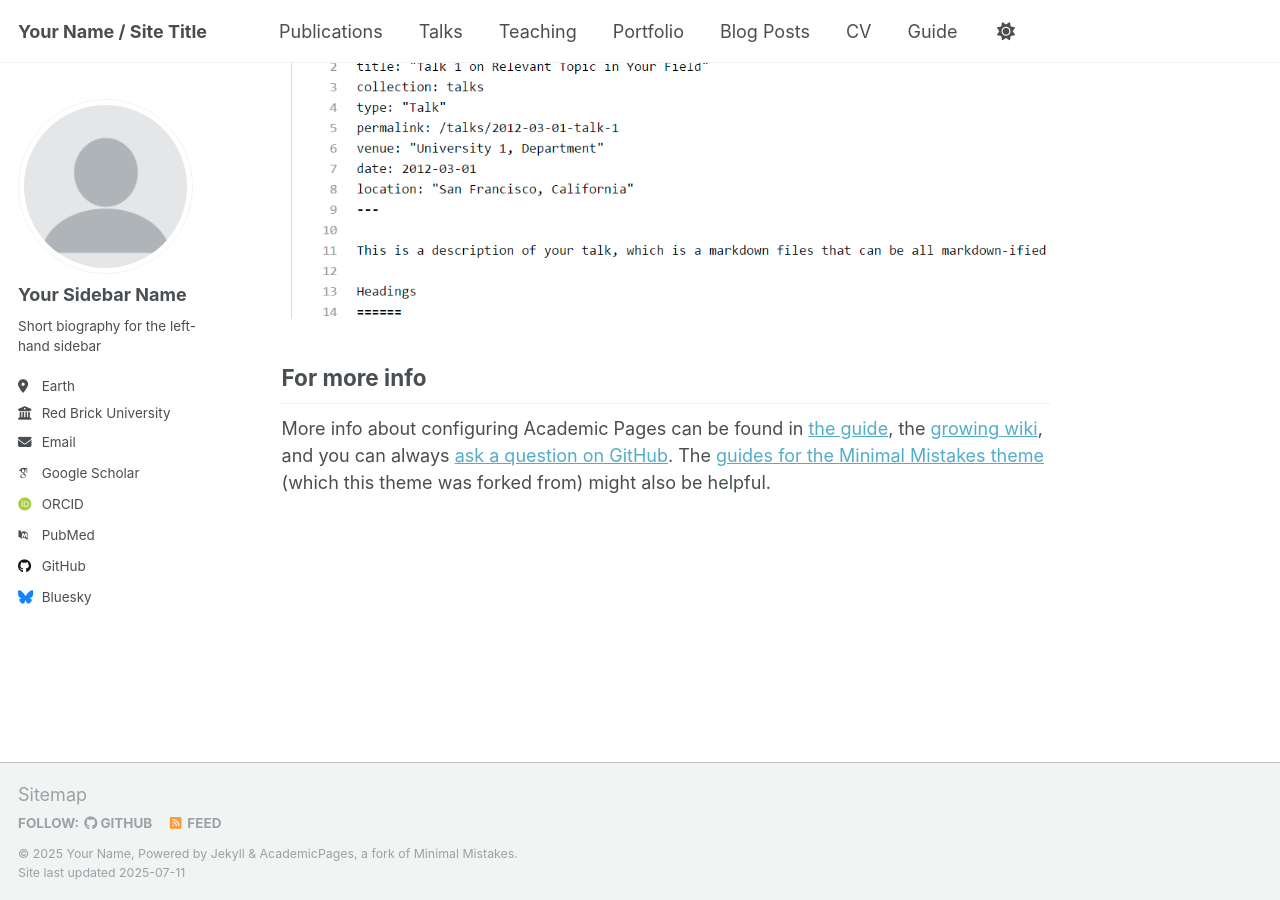
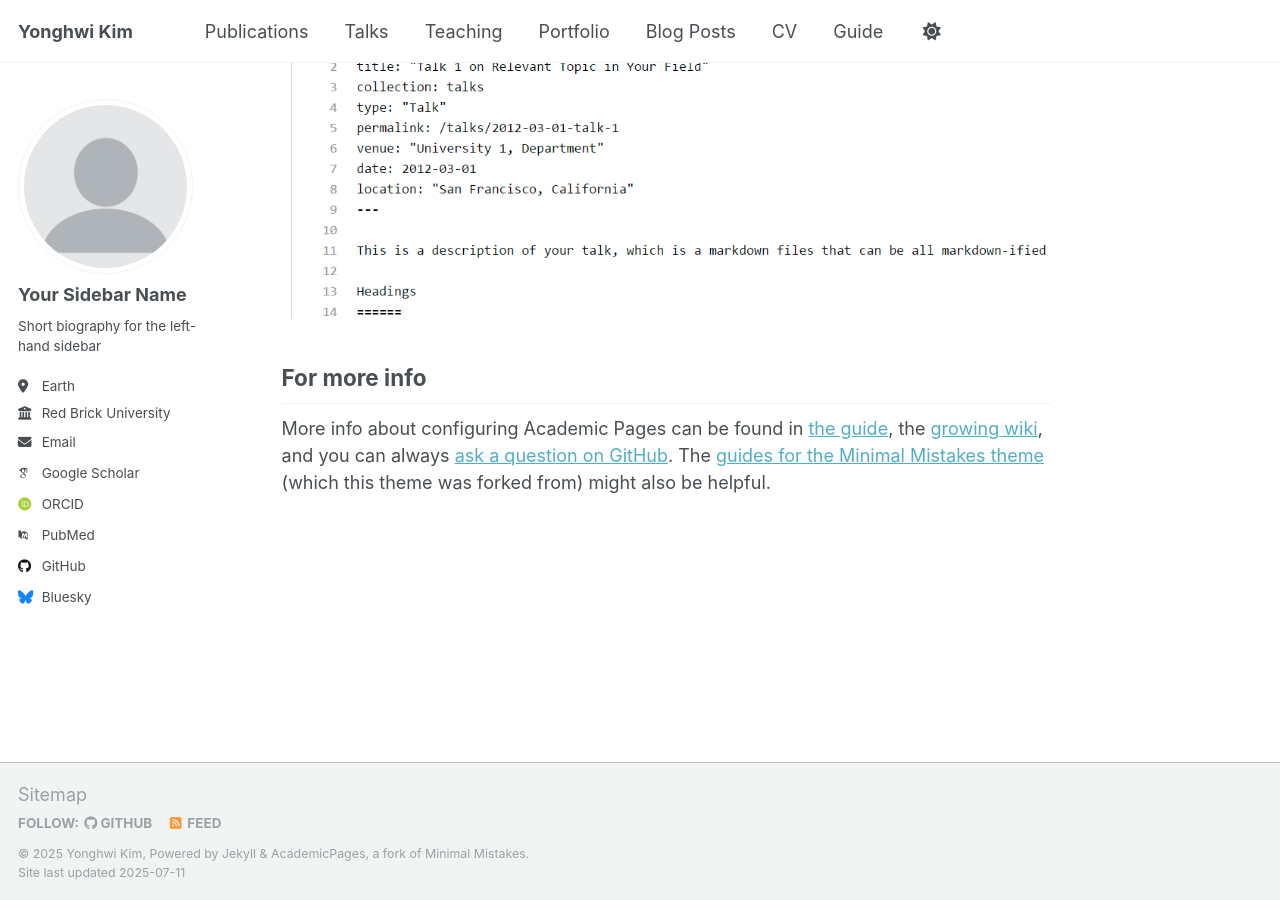
Before and after one commit to yonghwi-erickim/yonghwi-erickim.github.io, a Jekyll site: the page built from _pages/about.md, in a window 1280 px wide and 900 px high, scrolled down 2880 px. Built offline with Jekyll 4.4.1, drawn with Linux system fonts in a browser that asks for light colours; some web fonts are replaced; a script that is not in the unit is left out.

Commit message:
Update _config.yml

```diff
--- a/_config.yml
+++ b/_config.yml
@@ -9,13 +9,13 @@
 # Basic Site Settings
 locale                   : "en-US"
 site_theme               : "default"
-title                    : "Your Name / Site Title"
+title                    : "Yonghwi Kim"
 title_separator          : "-"
-name                     : &name "Your Name"
+name                     : &name "Yonghwi Kim"
 description              : &description "personal description"
-url                      : https://academicpages.github.io # the base hostname & protocol for your site e.g. "https://[your GitHub username].github.io" or if you already have some other page hosted on Github then use "https://[your GitHub username].github.io/[Your Repo Name]"
+url                      : https://yonghwi-erickim.github.io # the base hostname & protocol for your site e.g. "https://[your GitHub username].github.io" or if you already have some other page hosted on Github then use "https://[your GitHub username].github.io/[Your Repo Name]"
 baseurl                  : "" # the subpath of your site, e.g. "/blog"
-repository               : "academicpages/academicpages.github.io"
+repository               : "yonghwi-erickim/yonghwi-erickim.github.io"
 
 # Site Author - The following control what appear as part of the author content on the side bar.
 #               If a field is blank the icon and link will not appear, otherwise it will be shown.
```
